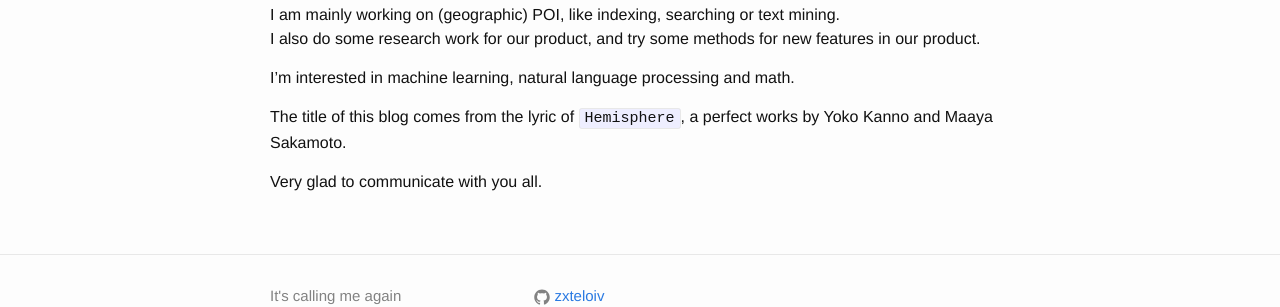
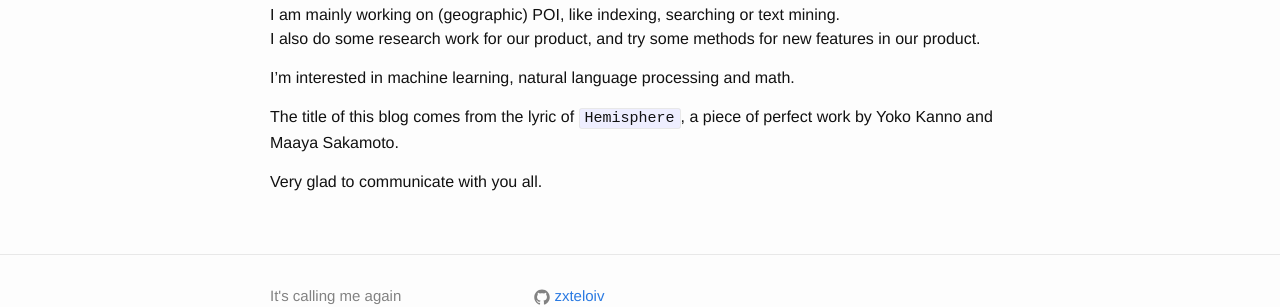
Before and after one commit to zxteloiv/zxteloiv.github.io, a Jekyll site: the page built from about.md, in a window 1280 px wide. Shown: the part 239-546 px from the top of the page. Built offline with Jekyll 4.4.1, drawn with Linux system fonts in a browser that asks for light colours.

```diff
--- a/about.md
+++ b/about.md
@@ -13,6 +13,6 @@
 
 I'm interested in machine learning, natural language processing and math.
 
-The title of this blog comes from the lyric of `Hemisphere`, a perfect works by Yoko Kanno and Maaya Sakamoto.
+The title of this blog comes from the lyric of `Hemisphere`, a piece of perfect work by Yoko Kanno and Maaya Sakamoto.
 
 Very glad to communicate with you all.
```
